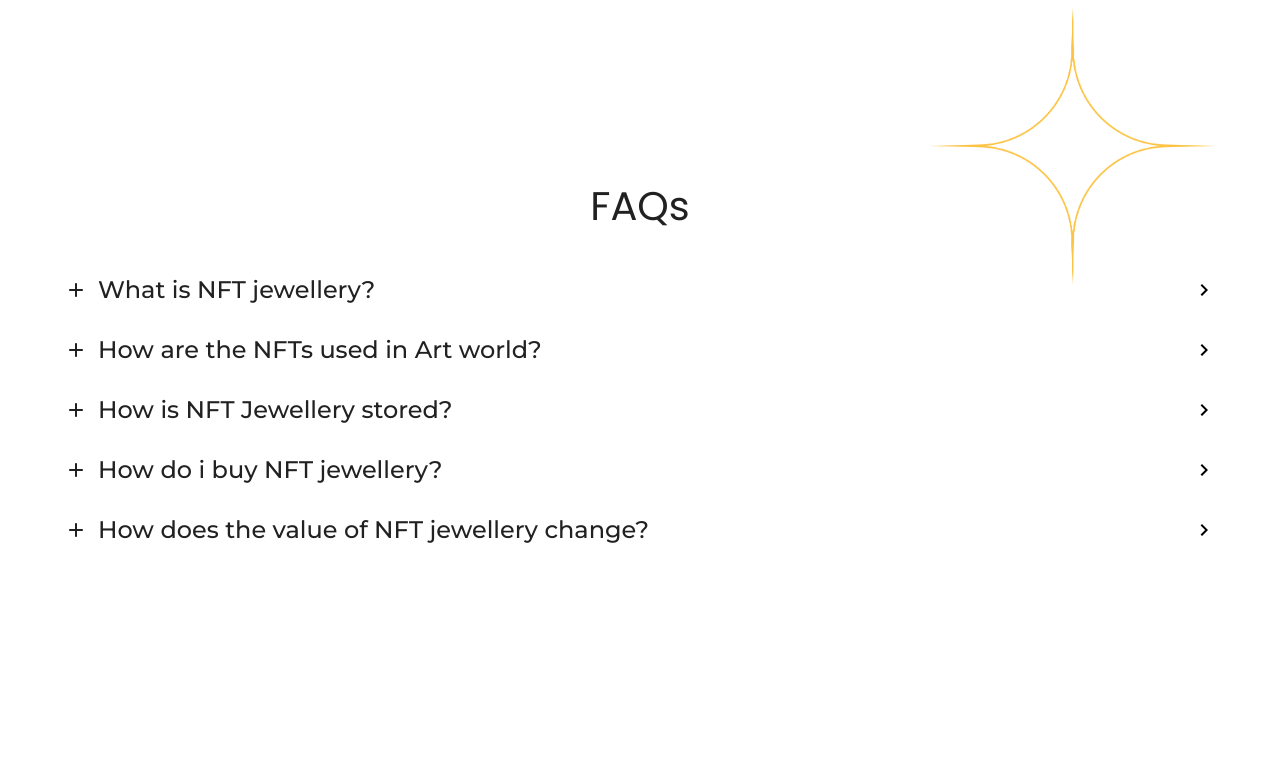
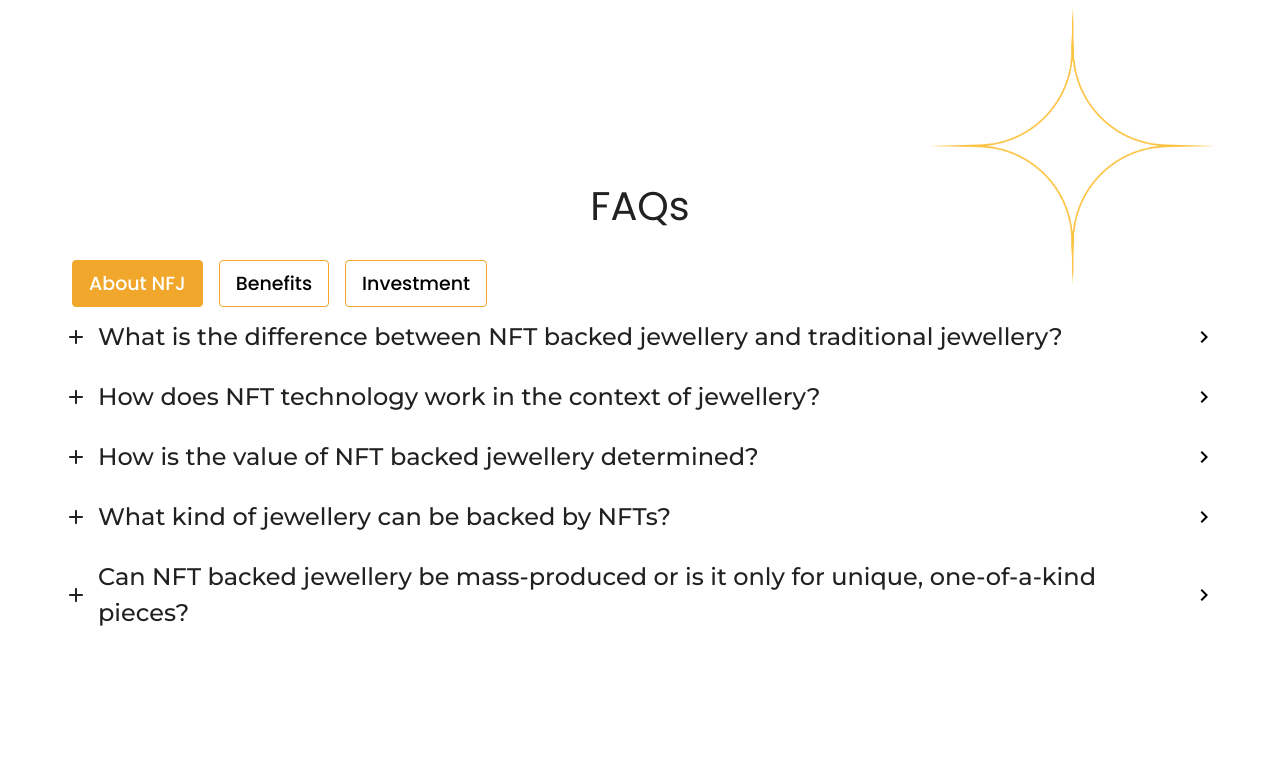
Before and after one commit to ArtisticJewellers/nfjlabs-website, a React (Create React App) app: page / in a window 1280 px wide. Shown: the part 4844-5604 px from the top of the page. Built offline with nearby package versions, Linux system fonts and the light colour scheme.

Commit message:
add grouped questions in faq

```diff
--- /dev/null
+++ b/src/components/common/RadioButtons.js
@@ -0,0 +1,36 @@
+import { Button, Typography } from "@mui/material";
+import React from "react";
+import { useState } from "react";
+
+const RadioButtons = ({ buttons, initialActiveBtn, onChange }) => {
+  const [activeBtn, setActiveBtn] = useState(
+    initialActiveBtn ? initialActiveBtn-1 : buttons.length
+  );
+  return (
+    <>
+      {buttons.map((btn, index) => (
+        <Button
+          variant="contained"
+        //   color={activeBtn === index ? "secondry" : "#F0A72C"}
+          onClick={() => {
+            console.log("the clicked btn is----->", index);
+            setActiveBtn(index);
+            onChange(index);
+          }}
+          sx={{
+            background: activeBtn === index ? "#F0A72C" : "#ffff",
+            border: "1px solid #F0A72C",
+            color:activeBtn === index ? "#ffff" : "black",
+            marginX:1,
+            fontSize:{xs:"10px", sm:"15px", md:"19px"}
+          }}
+        >
+          {btn}
+        </Button>
+      ))}
+
+    </>
+  );
+};
+
+export default RadioButtons;
--- /dev/null
+++ b/src/pages/home/faq/faqData.js
@@ -0,0 +1,99 @@
+const faqs = {
+  aboutNfj: [
+    {
+      question:
+        "What is the difference between NFT backed jewellery and traditional jewellery?",
+      answer:
+        "The main difference between NFT backed jewellery and traditional jewellery is that NFT backed jewellery has an NFT linked to it, which provides a unique digital identifier that authenticates and tracks ownership of the physical piece of jewellery. Traditional jewellery does not have this kind of digital tracking or verification, and its ownership is often established through documentation or proof of purchase. Additionally, NFT backed jewellery can potentially have a higher resale value due to the unique digital identifier and ownership tracking.",
+    },
+    {
+      question: "How does NFT technology work in the context of jewellery?",
+      answer:
+        "NFT technology works in jewellery by providing a digital identifier that links to the physical piece, storing its information on a blockchain for secure ownership tracking. This enhances the jewellery's authenticity and value.",
+    },
+    {
+      question: "How is the value of NFT backed jewellery determined?",
+      answer:
+        "The value of NFT backed jewellery is determined by the rarity and uniqueness of the physical piece, materials used, craftsmanship, and overall demand. The NFT linked to the jewellery can also impact its value by providing a unique digital identifier that enhances its authenticity and traceability.",
+    },
+    {
+      question: "What kind of jewellery can be backed by NFTs?",
+      answer:
+        "Any valuable and unique piece of jewellery with a distinguishable identifier can be backed by NFTs. This includes necklaces, bracelets, rings, earrings, and luxury watches.",
+    },
+    {
+      question:
+        "Can NFT backed jewellery be mass-produced or is it only for unique, one-of-a-kind pieces?",
+      answer:
+        "NFT backed jewellery can be either unique one-of-a-kind pieces or mass-produced. Each piece has a unique identifier linked to its corresponding NFT on the blockchain, but rarity and exclusivity can increase its appeal to collectors and enthusiasts.",
+    },
+  ],
+  benefits: [
+    {
+      question:
+        "How does NFT backed jewellery provide authenticity and traceability?",
+      answer:
+        "NFT backed jewellery provides authenticity and traceability by assigning a unique NFT to each piece, which contains information about the jewellery's design, materials, and history. The NFT is stored on a blockchain, providing an unalterable and transparent record of ownership and history.",
+    },
+    {
+      question:
+        "Can NFT backed jewellery help prevent jewellery fraud and counterfeiting?",
+      answer:
+        "NFT backed jewellery can help prevent jewellery fraud and counterfeiting by providing a verifiable and authenticated record of each piece's provenance.",
+    },
+    {
+      question:
+        "Does NFT backed jewellery provide any advantages for insurance or appraisal purposes?",
+      answer:
+        "NFT backed jewellery can provide advantages for insurance or appraisal purposes, as it offers a secure and transparent record of ownership and history, simplifying the appraisal and claims process.",
+    },
+    {
+      question:
+        "How does owning an NFT backed piece of jewellery provide a unique ownership experience?",
+      answer:
+        "Owning an NFT backed piece of jewellery provides a unique ownership experience by offering a digital certificate of authenticity and the ability to easily transfer ownership on a blockchain.",
+    },
+    {
+      question:
+        "How can NFT backed jewellery potentially increase the value of a piece of jewellery?",
+      answer:
+        "NFT backed jewellery can potentially increase the value of a piece of jewellery by providing a verifiable and authenticated record of its provenance, rarity, and ownership history.",
+    },
+    {
+      question: "Are there any environmental benefits to NFT backed jewellery?",
+      answer:
+        "NFT backed jewellery may have environmental benefits by reducing the need for physical paperwork and providing a more streamlined and sustainable method of tracking ownership and history.",
+    },
+  ],
+  investment: [
+    {
+      question: "Can NFT backed jewellery be a good long-term investment?",
+      answer:
+        "NFT backed jewellery can be a good long-term investment if the value of the jewellery increases over time and there is demand for it in the market.",
+    },
+    {
+      question: "What factors determine the value of NFT backed jewellery?",
+      answer:
+        "Factors that determine the value of NFT backed jewellery include the rarity, quality, and design of the jewellery, as well as its provenance and ownership history.",
+    },
+    {
+      question:
+        "How can someone interested in investing in NFT backed jewellery ensure they are making a good investment?",
+      answer:
+        "To ensure a good investment in NFT backed jewellery, investors should conduct thorough research, consult with experts, and only invest what they can afford to lose.",
+    },
+    {
+      question: "Can investing in NFT backed jewellery be risky?",
+      answer:
+        "Investing in NFT backed jewellery can be risky, as the value of the jewellery can be highly volatile and subject to market trends and demand.",
+    },
+    {
+      question:
+        "Are there any legal implications for investing in NFT backed jewellery?",
+      answer:
+        "There may be legal implications for investing in NFT backed jewellery, such as tax and regulatory requirements, so investors should be aware of and comply with any applicable laws and regulations.",
+    },
+  ],
+};
+
+export default faqs;
--- a/src/pages/home/faq/index.js
+++ b/src/pages/home/faq/index.js
@@ -1,11 +1,17 @@
-import React from "react";
+import React, { useState } from "react";
 import AccordionContent from "./AccordionContent";
 import { Box, Container, Typography } from "@mui/material";
 import Centered from "../../../components/common/Centered";
 import backgroundImage from "../../../assets/homePage/Star.png";
-import { faqs } from "../Constants";
+import RadioButtons from "../../../components/common/RadioButtons";
+import faqs from "./faqData";
 
 const FAQ = () => {
+  const [faqType, setFaqType] = useState(0);
+
+  const onQuestionTypeChange = (type) => {
+    setFaqType(type);
+  };
   const DisplayAnswer = ({ answer }) => {
     return (
       <Typography
@@ -18,6 +24,42 @@ const FAQ = () => {
       >
         {answer}
       </Typography>
+    );
+  };
+
+  const AboutNfj = () => {
+    return (
+      <>
+        {faqs.aboutNfj.map((faq) => (
+          <AccordionContent summary={faq.question}>
+            <DisplayAnswer answer={faq.answer} />
+          </AccordionContent>
+        ))}
+      </>
+    );
+  };
+
+  const Benefits = () => {
+    return (
+      <>
+        {faqs.benefits.map((faq) => (
+          <AccordionContent summary={faq.question}>
+            <DisplayAnswer answer={faq.answer} />
+          </AccordionContent>
+        ))}
+      </>
+    );
+  };
+
+  const Investment = () => {
+    return (
+      <>
+        {faqs.investment.map((faq) => (
+          <AccordionContent summary={faq.question}>
+            <DisplayAnswer answer={faq.answer} />
+          </AccordionContent>
+        ))}
+      </>
     );
   };
 
@@ -44,11 +86,18 @@ const FAQ = () => {
               FAQs
             </Typography>
           </Centered>
-          {faqs.map((faq) => (
-            <AccordionContent summary={faq.question}>
-              <DisplayAnswer answer={faq.answer} />
-            </AccordionContent>
-          ))}
+          <RadioButtons
+            buttons={["About NFJ", "Benefits", "Investment"]}
+            onChange={onQuestionTypeChange}
+            initialActiveBtn={1}
+          />
+          {faqType === 0 ? (
+            <AboutNfj />
+          ) : faqType === 1 ? (
+            <Benefits />
+          ) : (
+            <Investment />
+          )}
         </Box>
       </Container>
     </>
```
